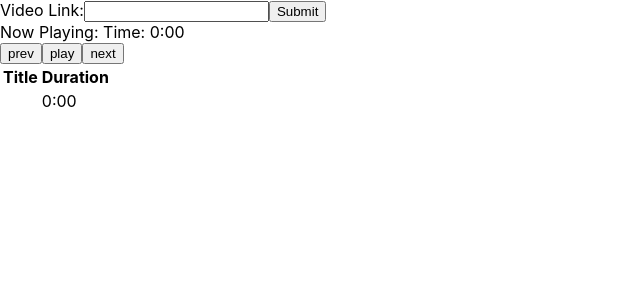
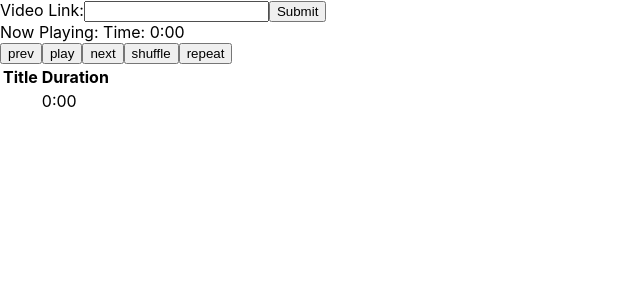
Before and after one commit to DenmarFel/hoppytime, a React (Create React App) app: page / in a window 1280 px wide. Shown: the top 300 px of the page, without its empty margins (0-640 px from the left). Built offline with nearby package versions, Linux system fonts and the light colour scheme.

Commit message:
Added repeat feature. TODO: Add shuffle

```diff
--- a/src/App.js
+++ b/src/App.js
@@ -54,7 +54,6 @@ function PlayerForm(props) {
 
 function Player(props) {
   const [videoPlayer, setVideoPlayer] = useState(null);
-  const [videoStatus, setVideoStatus] = useState('play');
   const [videoTimestampData, setVideoTimestampData] = useState({
     videoId: '',
     title: '',
@@ -69,6 +68,9 @@ function Player(props) {
   });
   const [currentTimestampIndx, setCurrentTimestampIndx] = useState(0);
   const [currentTime, setCurrentTime] = useState(0);
+  const [isPlaying, setPlaying] = useState(false);
+  const [isShuffle, setShuffle] = useState(false);
+  const [isRepeat, setRepeat] = useState(false);
 
   useEffect(() => {
     // Enables Youtube iFrame API
@@ -98,7 +100,11 @@ function Player(props) {
   const updateTimer = () => {
     if (!videoPlayer) return;
     if (videoPlayer.getPlayerState() === window.YT.PlayerState.ENDED) {
-      handleTimestampSelection(currentTimestampIndx + 1);
+      if (isRepeat) {
+        handleTimestampSelection(currentTimestampIndx);
+      } else {
+        handleTimestampSelection(currentTimestampIndx + 1);
+      }
     };
     setCurrentTime(Math.floor(videoPlayer.getCurrentTime()) - getTimestamp().start);
   }
@@ -146,13 +152,16 @@ function Player(props) {
   };
 
   const toggleVideo = () => {
-    if (videoStatus === 'play') {
-      videoPlayer.playVideo();
-      setVideoStatus('pause');
-    } else {
-      videoPlayer.pauseVideo();
-      setVideoStatus('play');
-    }
+    isPlaying ? videoPlayer.pauseVideo() : videoPlayer.playVideo();
+    setPlaying(!isPlaying);
+  };
+
+  const toggleShuffle = () => {
+    setShuffle(!isShuffle);
+  };
+
+  const toggleRepeat = () => {
+    setRepeat(!isRepeat);
   };
 
   const prevTimestamp = () => {
@@ -178,6 +187,7 @@ function Player(props) {
       'startSeconds': getTimestamp(indx).start,
       'endSeconds': getTimestamp(indx).end
     });
+    setPlaying(true);
   };
 
   return (
@@ -188,14 +198,23 @@ function Player(props) {
       </div>
       <div id="controls">
         <MediaButton
-          text='prev'
+          purpose='prev'
           onClick={prevTimestamp} />
         <MediaButton
-          text={videoStatus}
+          purpose='play'
+          status={isPlaying}
           onClick={toggleVideo} />
         <MediaButton
-          text='next'
+          purpose='next'
           onClick={nextTimestamp} />
+        <MediaButton
+          purpose='shuffle'
+          status={isShuffle}
+          onClick={toggleShuffle} />
+        <MediaButton
+          purpose='repeat'
+          status={isRepeat}
+          onClick={toggleRepeat} />
         <Playlist
           videoTimestampData={videoTimestampData}
           onTimestampClick={(indx) => handleTimestampSelection(indx)} />
@@ -205,8 +224,24 @@ function Player(props) {
 }
 
 function MediaButton(props) {
+  let text = '';
+  switch (props.purpose) {
+    case 'play':
+      text = props.status ? 'pause' : 'play';
+      break;
+    case 'shuffle':
+      console.log("sdfdsf");
+      text = props.status ? 'shuffling' : 'shuffle';
+      break;
+    case 'repeat':
+      text = props.status ? 'repeating' : 'repeat';
+      break;
+    default:
+      text = props.purpose;
+      break;
+  }
   return (
-    <button onClick={props.onClick}>{props.text}</button>
+    <button onClick={props.onClick}>{text}</button>
   )
 }
 
```
